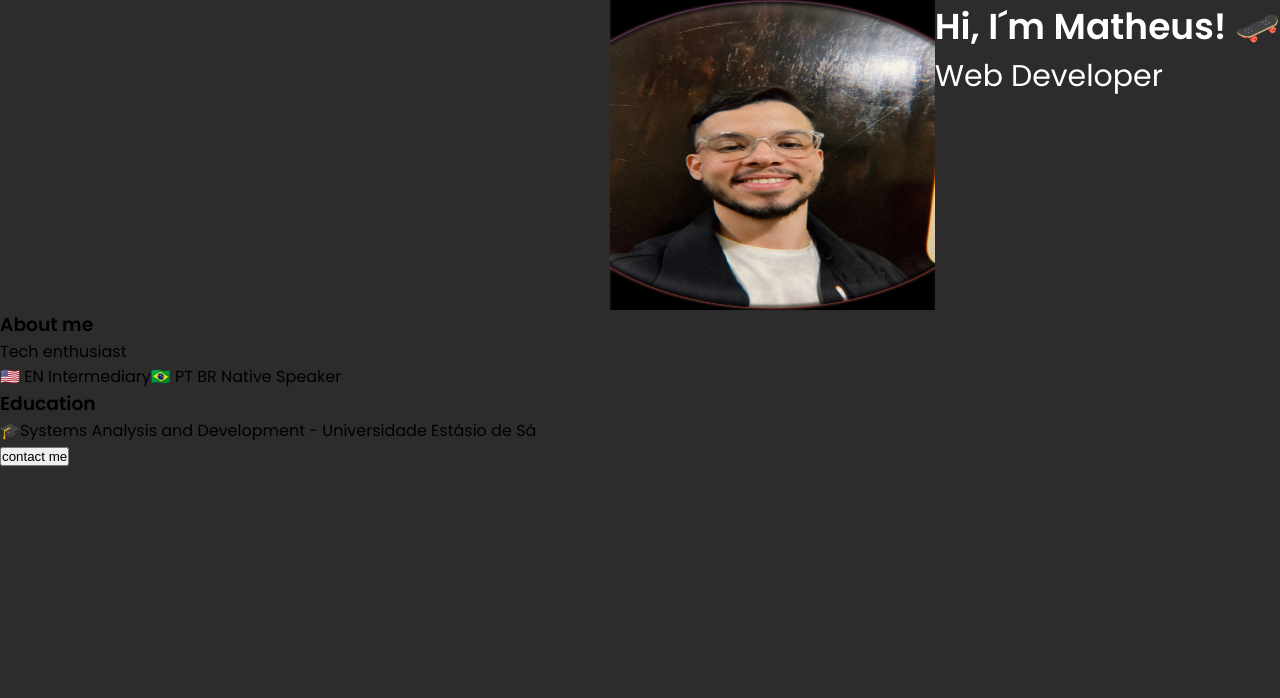
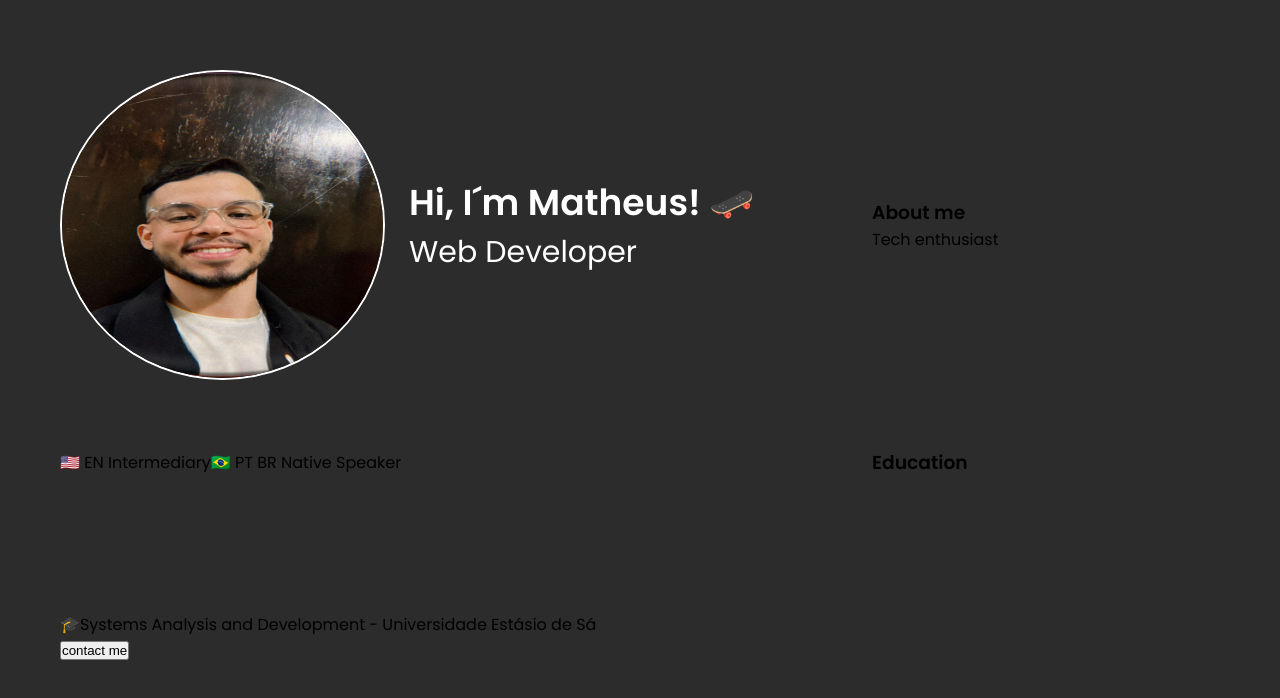
Before and after one commit to mtlouzada/my-portfolio, a Next.js app: page / in a window 1280 px wide. Shown: the top 698 px of the page. Built offline with nearby package versions, Linux system fonts and the light colour scheme.

Commit message:
responsive form and mobile first app

```diff
--- a/src/app/components/header.scss
+++ b/src/app/components/header.scss
@@ -2,6 +2,12 @@
     display: flex;
     flex-direction: column;
     color: var(--text-primary);
+    grid-area: header;
+    gap: 24px;
+
+    img {
+        border-radius: 24px;
+    }
 
     h1{
         font-weight: 600;
@@ -18,6 +24,13 @@
 
     @media (min-width: 768px) {
         flex-direction: row-reverse;
+        align-items: center;
+        gap: 24px;
+
+        img {
+            border-radius: 100%;
+            border: 2px solid white;
+        }
 
         h1 {
             font-size: 36px;
--- a/src/app/page.tsx
+++ b/src/app/page.tsx
@@ -1,8 +1,9 @@
 import { Header } from "./components/header";
+import "./styles/home.scss"
 
 export default function Home() {
   return (
-    <main>
+    <main className="container">
 
       <Header/>
 
--- /dev/null
+++ b/src/app/styles/home.scss
@@ -0,0 +1,26 @@
+.container {
+    display: grid;
+    padding: 40px 32px;
+    grid-template-rows: repeat(4, auto);
+    grid-template-areas:
+    "header"
+    "btns"
+    "experience"
+    "info";
+}
+
+@media (min-width: 768px){
+    .container{
+        padding: 70px 60px;
+        height: 100vh;
+        grid-template-rows: fit-content(100%);
+        grid-template-columns: 60% 30%;
+        align-items: center;
+        justify-items: start;
+        justify-content: space-between;
+        grid-template-areas:
+        "header info"
+        "experience empty-1"
+        "empty-2 btns";
+    }
+}
```
